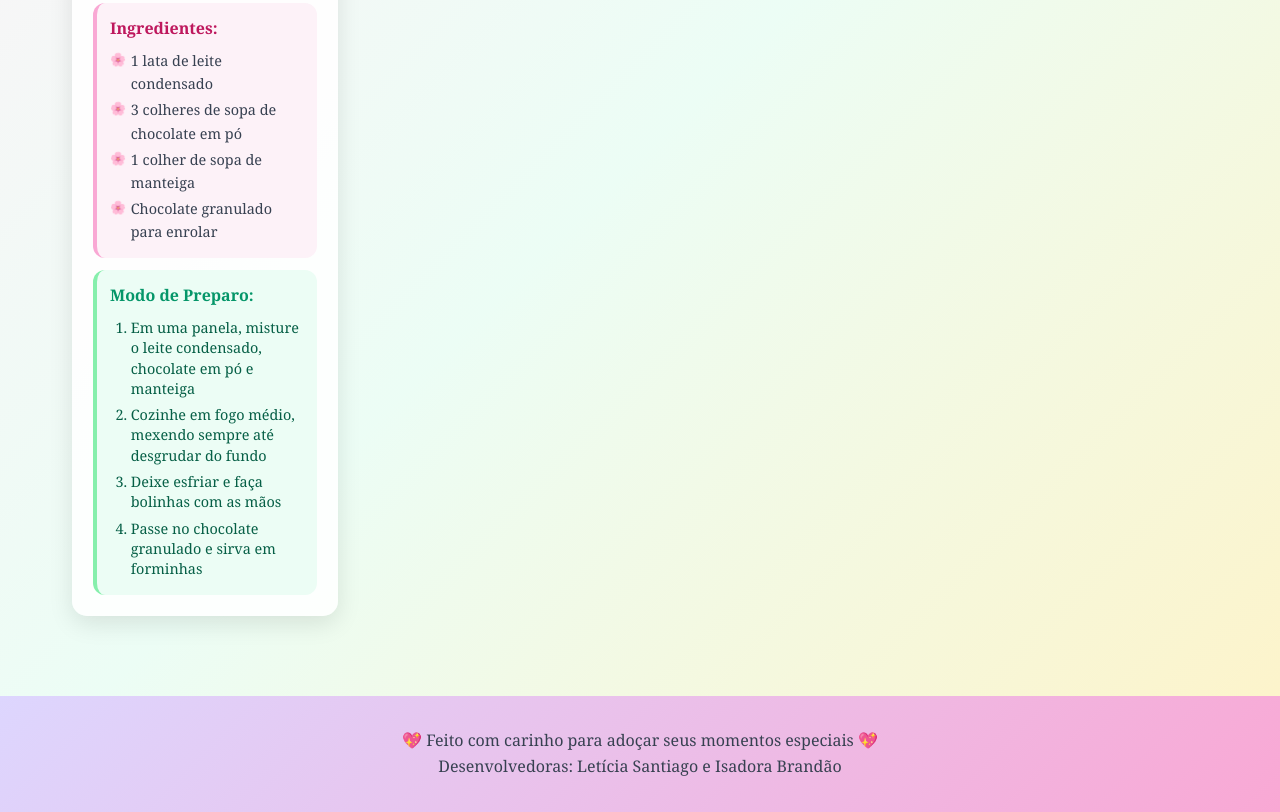
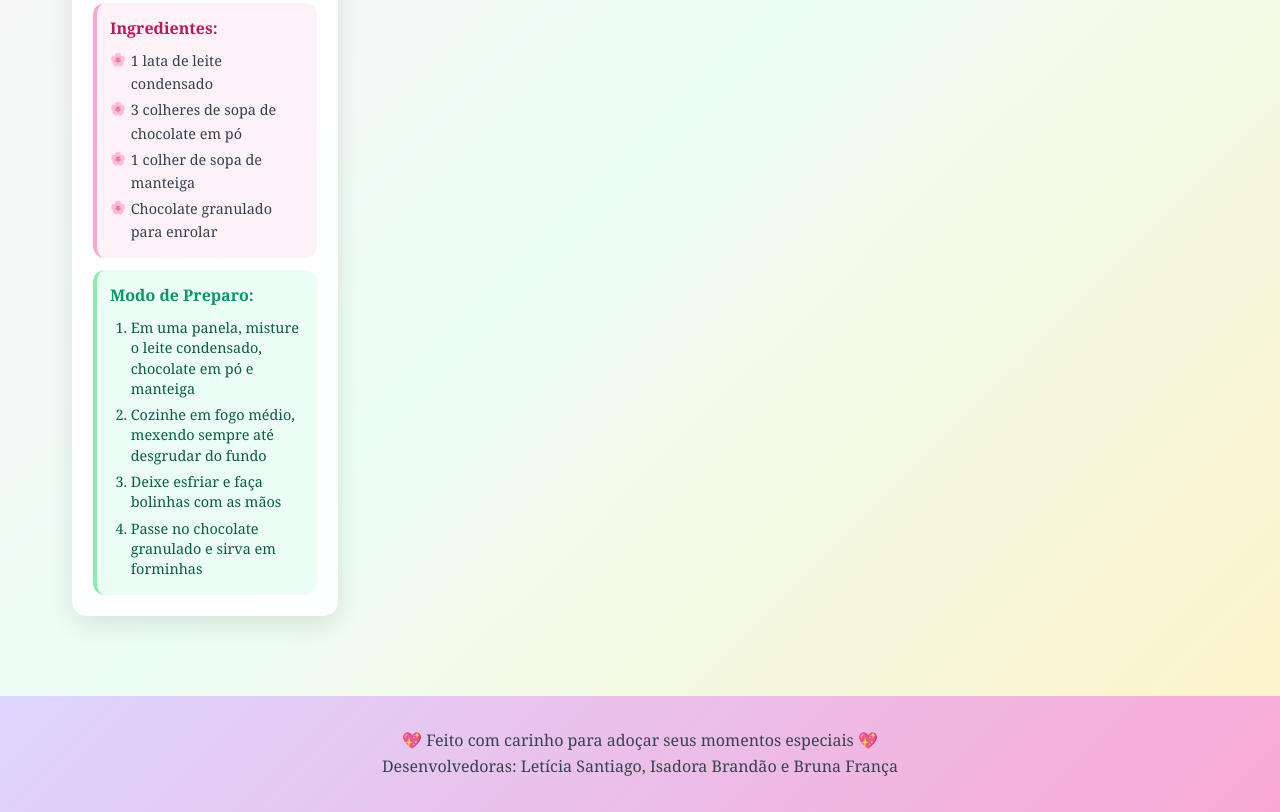
Before and after one commit to LehSantiago/Projeto-Receitas, a plain HTML site: page index.html in a window 1280 px wide. Shown: the part 503-1315 px from the top of the page. Drawn offline with Linux system fonts and the light colour scheme; no server answers.

Commit message:
Atualizações no frontend

```diff
--- a/index.html
+++ b/index.html
@@ -26,7 +26,7 @@
 
     <footer class="footer">
         <p>💖 Feito com carinho para adoçar seus momentos especiais 💖</p>
-        <p>Desenvolvedoras: Letícia Santiago e Isadora Brandão</p>
+        <p>Desenvolvedoras: Letícia Santiago, Isadora Brandão e Bruna França</p>
     </footer>
 
     <script src="script.js"></script>
```
